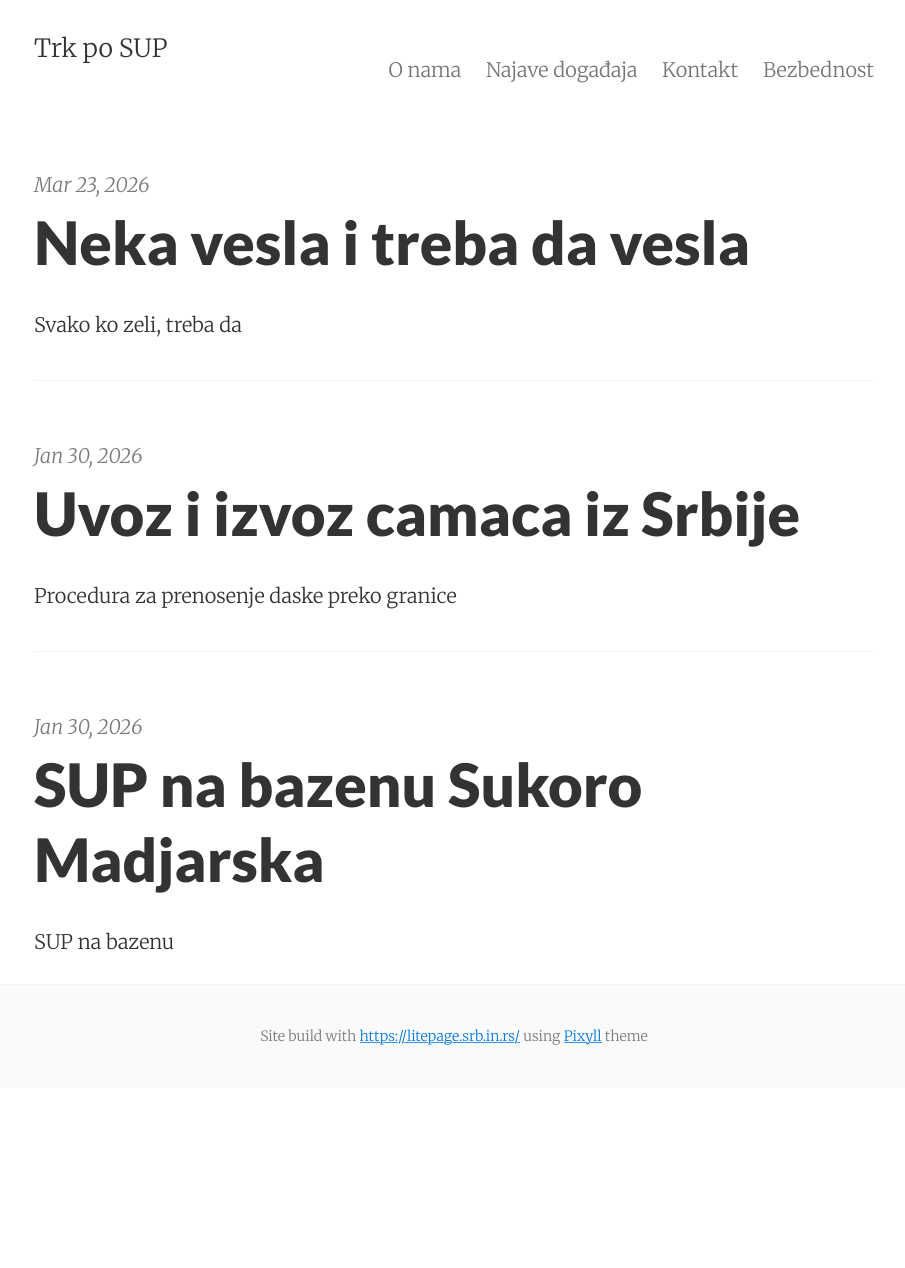
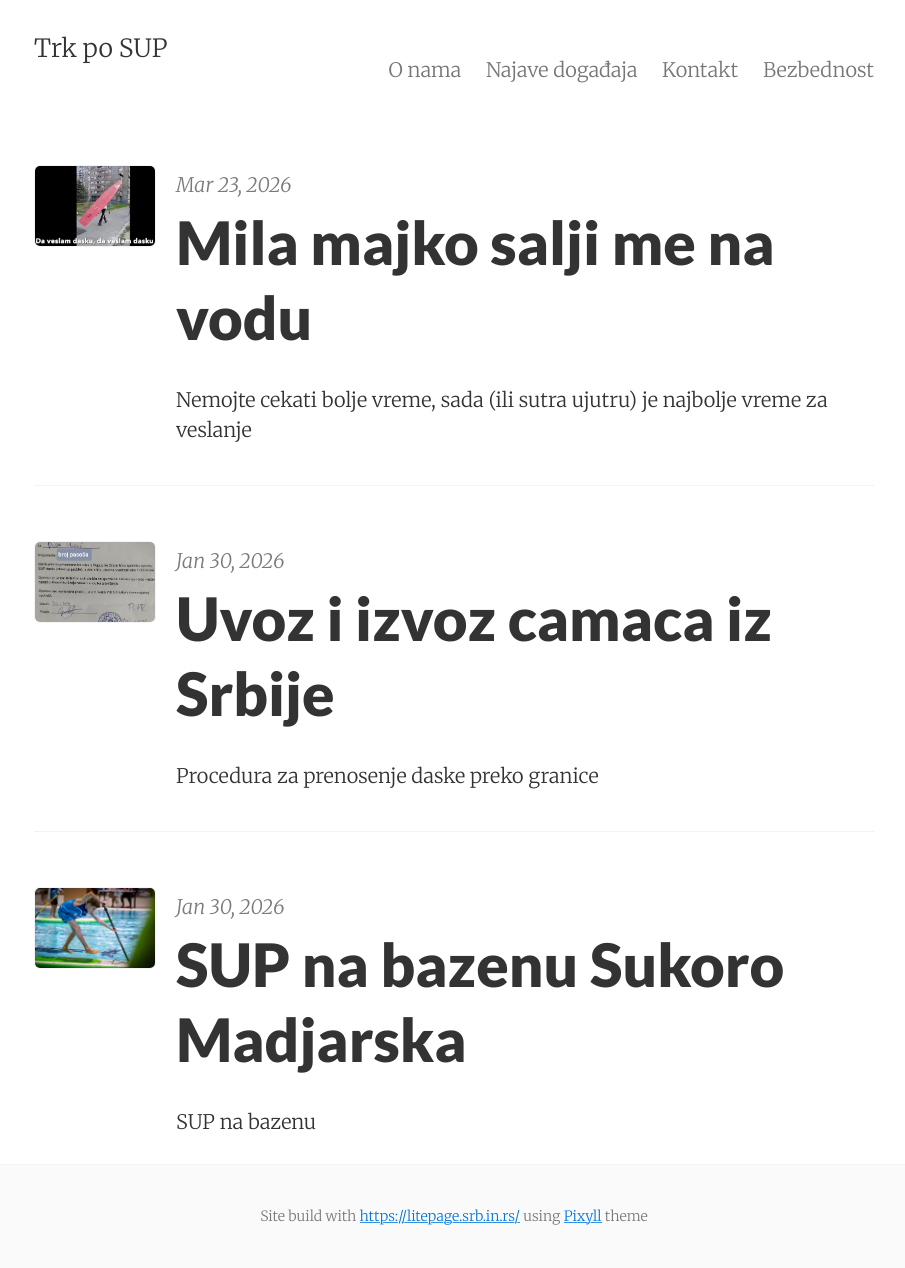
Before and after one commit to trkinrs/trk-po-sup.srb.in.rs, a Jekyll site: the page built from index.html, in a window 1280 px wide. Shown: the whole page, without its empty margins (186-1091 px from the left). Built offline with Jekyll 4.4.1, drawn with Linux system fonts in a browser that asks for light colours; the list of posts is cut into pages by our own code; before the commit the page ends 1088 px from its top, so only the background shows below that.

Commit message:
Update source site content

```diff
--- a/_data/settings.yml
+++ b/_data/settings.yml
@@ -1,6 +1,8 @@
 ---
 title: Trk po SUP
-description: Rekreacija, Takmicenje, u stvari, samo boravak na vodi iz bilo kog razloga
+description: 'Rekreacija, Takmicenje, u stvari, samo boravak na vodi iz bilo kog razloga.
+  SUP izgleda kao najbolja opcija: u slucaju prevrtanja moze se lako vratiti, moze
+  da se vesla po talasima mora, celo telo pocrni :)'
 header_pages:
 - path: about.md
 - path: najave.md
--- /dev/null
+++ b/_posts/2026-03-23-mila-majko-salji-me-na-vodu.md
@@ -0,0 +1,13 @@
+---
+layout: post
+title: Mila majko salji me na vodu
+image: assets/images/da veslam dasku.png
+summary: Nemojte cekati bolje vreme, sada (ili sutra ujutru) je najbolje vreme za
+  veslanje
+categories: ''
+---
+Kada vozim decu u vrtic, dozvolim sebi da ponesem dasku na auto i napravim trening po Dunavu. Namerno idem pored skole da bi deca navikla da vide da neko nosi dasku svaki dan, pa kada porastu, da oni to isto rade.
+
+Ne treba cekati da se stvore posebni uslovi, niti da se naprave klubovi koji ce vas ugostiti, vec treba odmah izaci napolje, naci najzanimljiviji izlaz na vodu i polako pozivati sve ostale da se prikljuce.
+
+Uz mere  [bezbednosti]({{ site.baseurl }}//bezbednosna-oprema/) svi mogu da uzivaju.
--- a/_posts/2026-03-23-neka-vesla-i-treba-da-vesla.md
+++ /dev/null
@@ -1,7 +0,0 @@
----
-layout: post
-title: Neka vesla i treba da vesla
-image: assets/images/da veslam dasku.png
-summary: Svako ko zeli, treba da
-categories: ''
----
--- a/_sass/_basscss.scss
+++ b/_sass/_basscss.scss
@@ -1,3 +1,4 @@
+@charset "UTF-8";
 /*!
 
   BASSCSS
--- a/_sass/_posts.scss
+++ b/_sass/_posts.scss
@@ -12,6 +12,54 @@
   border-bottom: none;
   margin-bottom: .375em;
   padding-bottom: 0;
+}
+
+.post-hero {
+  margin: 1.5rem 0 1.75rem;
+}
+
+.post-hero img {
+  display: block;
+  width: 100%;
+  height: auto;
+  border-radius: 6px;
+}
+
+.post-list-item {
+  display: flex;
+  gap: 1rem;
+  align-items: flex-start;
+}
+
+.post-thumb-link {
+  flex: 0 0 auto;
+  display: block;
+  line-height: 0;
+}
+
+.post-thumb {
+  display: block;
+  width: 120px;
+  height: 80px;
+  object-fit: cover;
+  border-radius: 6px;
+  border: thin solid #f3f3f3;
+}
+
+.post-list-body {
+  flex: 1 1 auto;
+  min-width: 0;
+}
+
+@media (max-width: 520px) {
+  .post-list-item {
+    flex-direction: column;
+  }
+
+  .post-thumb {
+    width: 100%;
+    height: 180px;
+  }
 }
 
 .post-link .post-title {
--- a/index.html
+++ b/index.html
@@ -8,6 +8,18 @@ layout: default
     <div class="posts">
       {% for post in paginator.posts %}
         <div class="post py3">
+          <div class="post-list-item">
+            {% if post.image %}
+              {% assign post_thumb_src = post.image %}
+              {% unless post_thumb_src contains '://' %}
+                {% assign post_thumb_src = post_thumb_src | relative_url %}
+              {% endunless %}
+              <a href="{{ post.url | relative_url }}" class="post-thumb-link" aria-label="{{ post.title | escape }}">
+                <img class="post-thumb" src="{{ post_thumb_src }}" alt="" loading="lazy">
+              </a>
+            {% endif %}
+
+            <div class="post-list-body">
               <p class="post-meta">
 		    {% if site.date_format %}
 		      {{ post.date | date: site.date_format }}
@@ -24,6 +36,8 @@ layout: default
                 {% endif %}
               </span>
             </div>
+          </div>
+        </div>
       {% endfor %}
     </div>
 
```
Also changed, not shown: _layouts/post.html (+10 -0 lines). Lines whose indentation alone changed are shown as unchanged.
